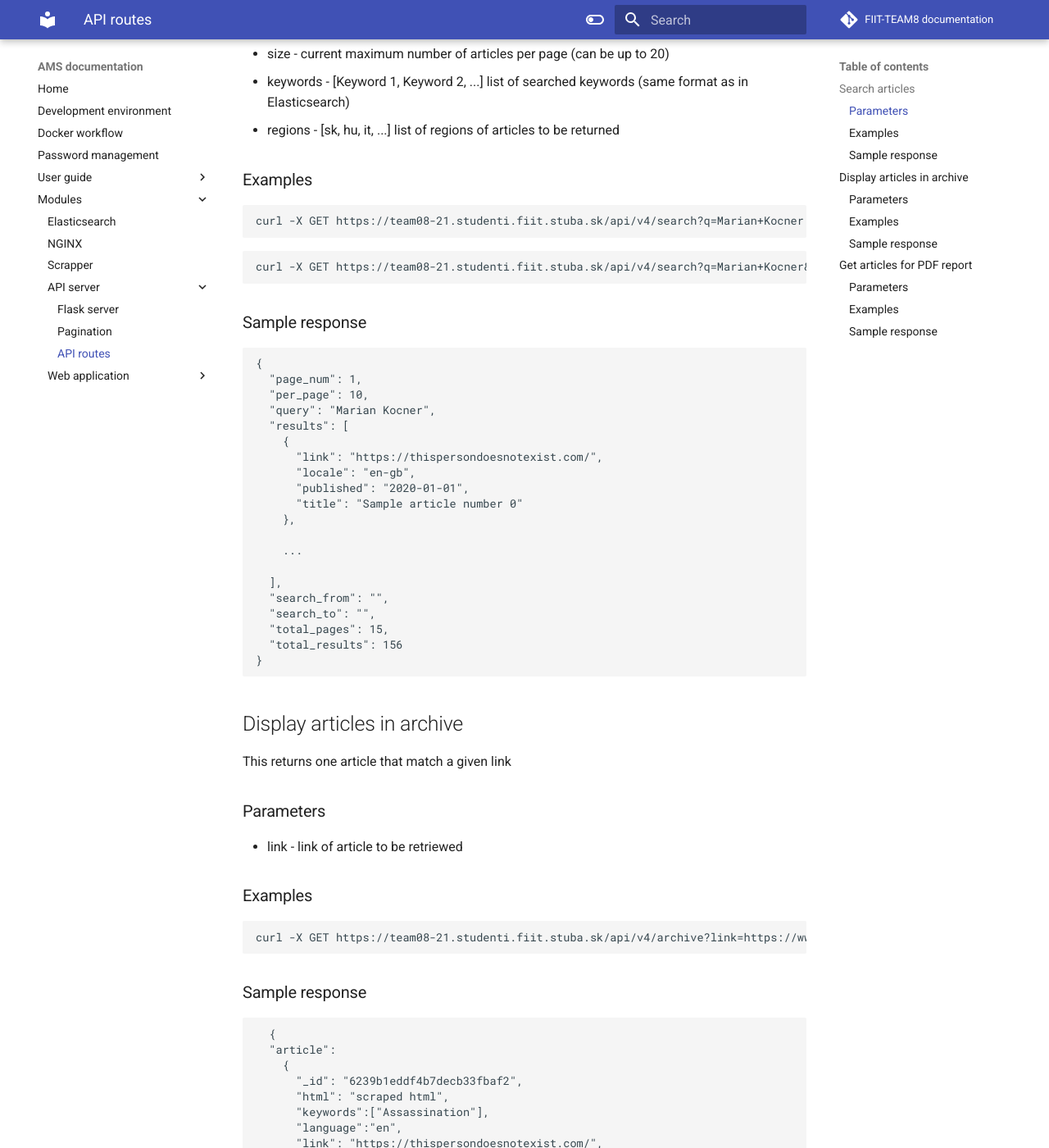
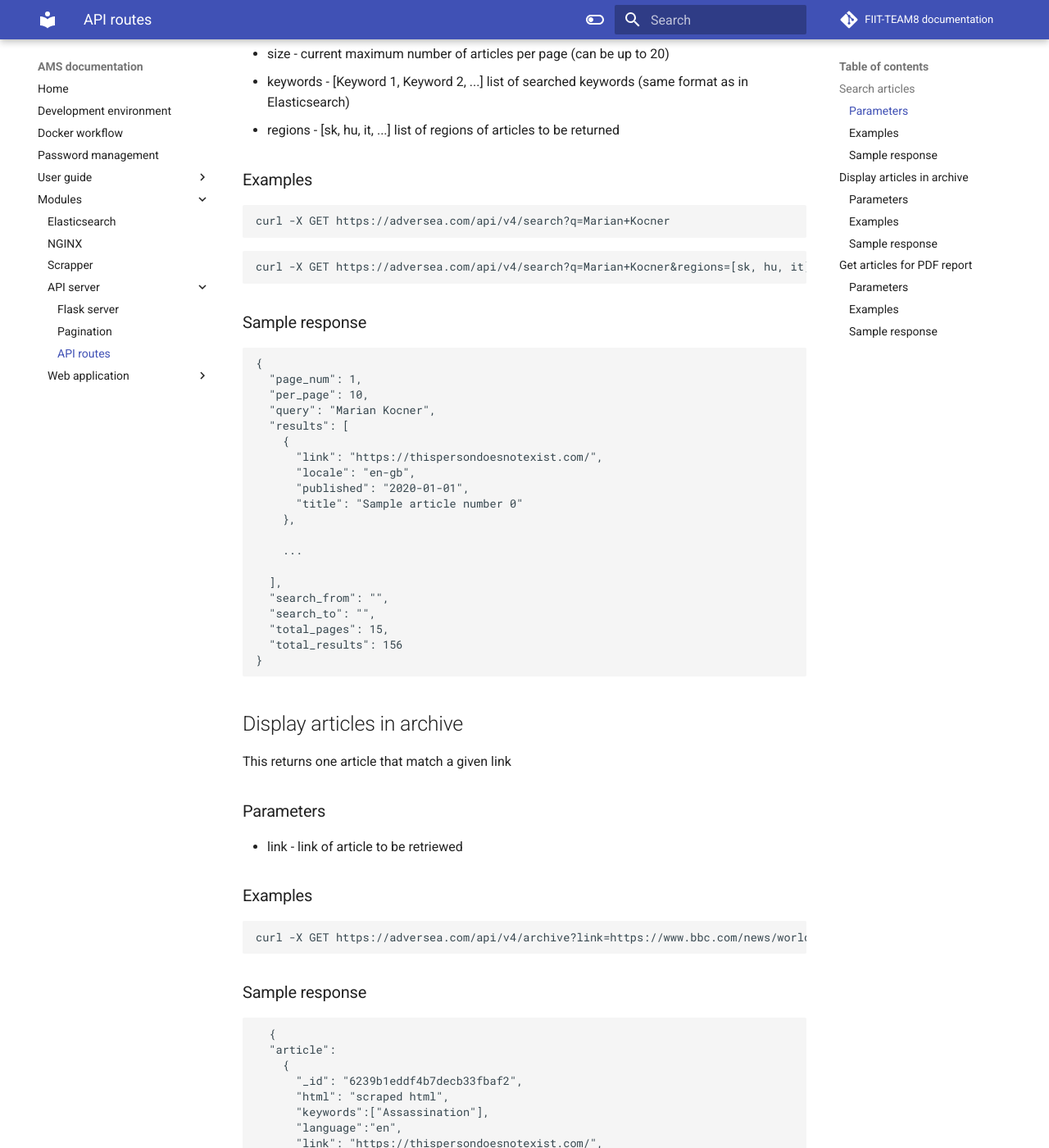
Before and after one commit to FIIT-TEAM8/team_documentation, an MkDocs documentation site: the page built from docs/modules/API server/routes.md, in a window 1280 px wide and 1400 px high, scrolled down 481 px. Shown: the whole window at 82% size. Built offline with MkDocs 1.6.1 and Material for MkDocs 9.7.7, drawn with Linux system fonts in a browser that asks for light colours; comment, search, counter and statistics services are not loaded; part of the change alters nothing that is shown; some of the changed text lies outside the part shown.

Commit message:
Update routes.md

````diff
--- a/docs/modules/API server/routes.md
+++ b/docs/modules/API server/routes.md
@@ -18,10 +18,10 @@ This returns articles that match a given query
 ### Examples
 
 ```
-curl -X GET https://team08-21.studenti.fiit.stuba.sk/api/v4/search?q=Marian+Kocner
+curl -X GET https://adversea.com/api/v4/search?q=Marian+Kocner
 ```
 ```
-curl -X GET https://team08-21.studenti.fiit.stuba.sk/api/v4/search?q=Marian+Kocner&regions=[sk, hu, it]&keywords=[Bomb Threat, Murder]&from=2020-01-01&to=2021-01-01&page=2&size=10
+curl -X GET https://adversea.com/api/v4/search?q=Marian+Kocner&regions=[sk, hu, it]&keywords=[Bomb Threat, Murder]&from=2020-01-01&to=2021-01-01&page=2&size=10
 ```
 
 ### Sample response
@@ -59,7 +59,7 @@ This returns one article that match a given link
 ### Examples
 
 ```
-curl -X GET https://team08-21.studenti.fiit.stuba.sk/api/v4/archive?link=https://www.bbc.com/news/world-middle-east-35219693
+curl -X GET https://adversea.com/api/v4/archive?link=https://www.bbc.com/news/world-middle-east-35219693
 ```
 
 ### Sample response
@@ -90,7 +90,7 @@ This returns one or multiple articles that match a list of given ids
 ### Examples
 
 ```
-curl -X GET https://team08-21.studenti.fiit.stuba.sk/api/v4/report?ids=[6239b1eddf4b7decb33fbaf2, 206239b1ecdf4b7decb33fbaee]
+curl -X GET https://adversea.com/api/v4/report?ids=[6239b1eddf4b7decb33fbaf2, 206239b1ecdf4b7decb33fbaee]
 ```
 
 ### Sample response
````
